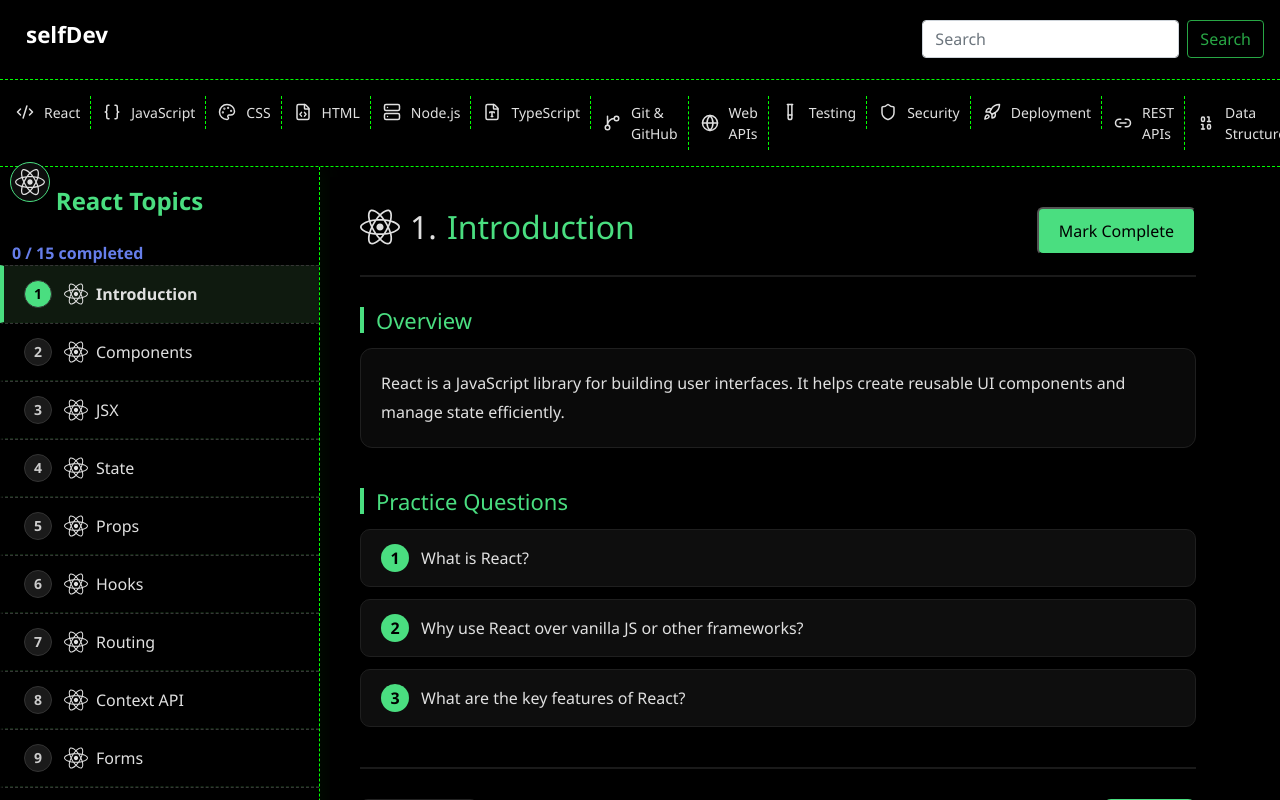
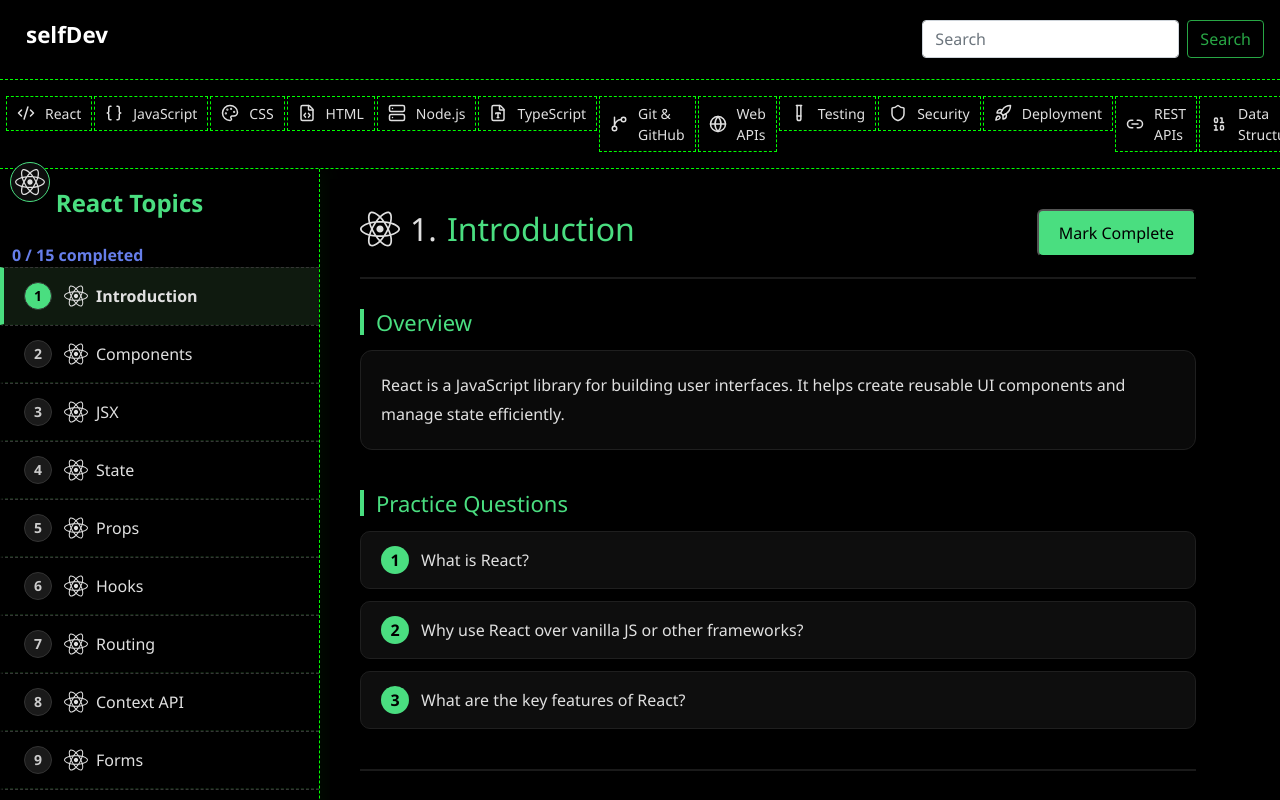
Before and after one commit to sshadulla22/SelfDev-Learning--Platform, a React (Create React App) app: page / in a window 1280 px wide. Shown: the top 800 px of the page. Built offline with nearby package versions, Linux system fonts and the light colour scheme.

Commit message:
Update nav.css

```diff
--- a/src/Components/Nav/nav.css
+++ b/src/Components/Nav/nav.css
@@ -32,7 +32,7 @@
   display: grid;
   grid-template-columns: 20px 1fr; /* icon + text */
   align-items: center;
-  border-right: 1px dashed #0f0;
+  border: 1px dashed #0f0;
   padding: 6px 10px;
   color: #e0e0e0;
   text-decoration: none;
```
